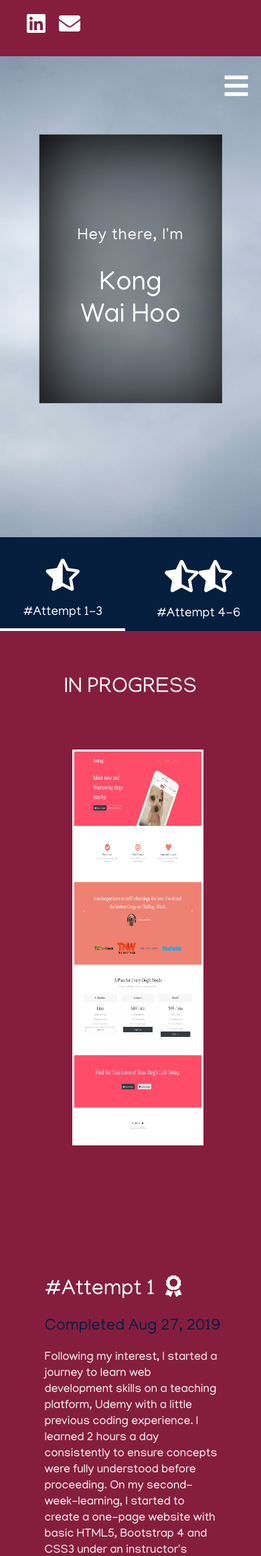
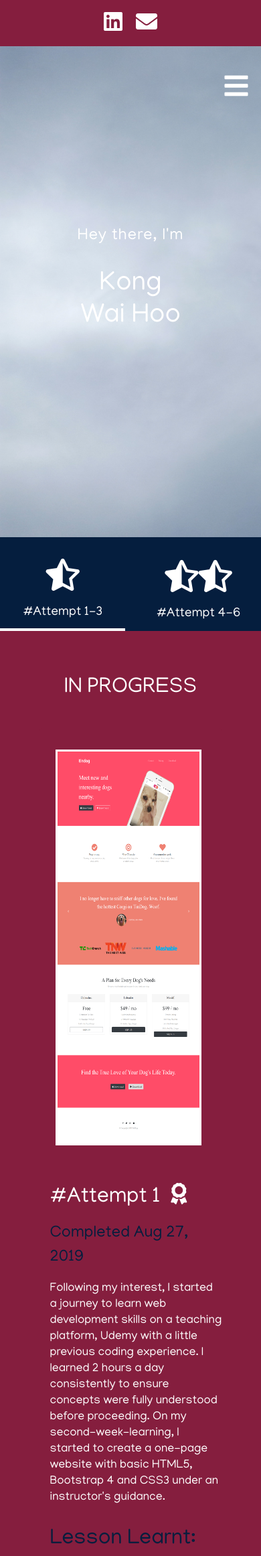
Before and after one commit to new-Kong/Personal-Website, a PHP site: page /index.html in a window 390 px wide. Shown: the top 2323 px of the page at 67% size. Run offline with PHP 8.4, Linux system fonts and the light colour scheme; some libraries are stand-ins or nearby versions.

Commit message:
Personal Website Responsive

```diff
--- a/index.html
+++ b/index.html
@@ -164,7 +164,7 @@
 
   <div class="progress-left">
     <div class="progress-left-topContent">
-    <h2> #Attempt 2 <i class=" medal-icon fas fa-times-circle fa-1x"></i></h2>
+    <h2> #Attempt 2<i class=" medal-icon fas fa-times-circle fa-1x"></i></h2>
     <p>Completed Sep 16, 2019 </p>
   </div>
 
@@ -339,7 +339,7 @@
     <h1>Acheivements</h1>
     <div class="status-1">
       <div class="status-1-left">
-        <img class="curtin" src="images/curtin-malaysia.jpg" alt="">
+        <img class="logo" src="images/curtin-malaysia.jpg" alt="">
       </div>
 
       <div class="status-1-right">
@@ -353,7 +353,7 @@
 <!-- end of status-1 -->
     <div class="status-1">
       <div class="status-1-left">
-        <img class="curtin" src="images/curtin_spe.jpg" alt="">
+        <img class="logo" src="images/curtin_spe.jpg" alt="">
       </div>
 
       <div class="status-1-right">
@@ -368,7 +368,7 @@
 <!-- end of status-2 -->
 <div class="status-1">
   <div class="status-1-left">
-    <img class="curtin" src="images/curtin_career-alumni.jpg" alt="">
+    <img class="logo" src="images/curtin_career-alumni.jpg" alt="">
   </div>
 
   <div class="status-1-right">
--- a/styles.css
+++ b/styles.css
@@ -1,7 +1,4 @@
-*{
-  padding:0;
-  margin:0;
-}
+
 
 body{
   font-family:'Manjari', sans-serif;
@@ -81,7 +78,8 @@ img{
 }
 
 .nav-links{
-  padding-top: 50%;
+  height:auto;
+  padding: 16vh 0;
   list-style: none;
 }
 
@@ -91,7 +89,7 @@ img{
   text-transform: capitalize;
   color:#fff;
   font-size: 1.5rem;
-  padding:2rem 2.7rem;
+  padding:0.8rem 2.7rem;
   transition: all 0.5s ease-out;
 }
 
@@ -122,18 +120,17 @@ img{
 
 .container-header{
   background: #851e3e;
-  height:10vh;
+  height:auto;
 }
 
 .container-header .row{
-  padding:0 2rem;
-  margin-top:1.2rem;
+  margin:1rem 0;
 }
 
 .container-header .row .col{
   display:flex;
-  justify-content: space-between;
-  align-items: baseline;
+  justify-content: center;
+  align-items: center;
   flex-wrap: nowrap;
 }
 
@@ -161,18 +158,18 @@ img{
   width:100%;
 }
 
-.container-profile-picture::before{
+/* .container-profile-picture::before{
   content:"";
   position:absolute;
   z-index:1;
   top:50%;
   left:50%;
   transform:translate(-50%, -50%);
-  width:70%;
-  height:50%;
+  width:auto;
+  height:50vh;
   background:rgba(0,0,0,0.4);
   box-shadow: inset 10px 10px 100px #000000;
-}
+} */
 
 .profile-hello{
   position:absolute;
@@ -308,7 +305,7 @@ img{
   padding:2rem 0;
   margin-bottom: 2rem;
   background-color: #851e3e;
-  height:80vh;
+  height:auto;
 }
 
 .progress .progress-left-bottomContent .tutorials-link{
@@ -323,7 +320,7 @@ img{
     padding:2rem 0;
     margin-bottom: 2rem;
     background-color: #851e3e;
-    height:160vh;
+    height:auto;
   }
 
 
@@ -398,88 +396,6 @@ img{
   text-decoration: none !important;
 }
 
-@media (max-width:1360px) {
-  .progress-1, .progress-3, .progress-5{
-   height:105vh;
- }
-
- .progress-2, .progress-4, .progress-6{
-   height:85vh;
- }
-}
-
-
-@media(max-width:800px) {
-   .progress-1, .progress-3, .progress-5{
-    height:165vh;
-  }
-
-  .progress-2{
-    height:150vh;
-  }
-
-  .progress-left{
-    margin-left: 0.5rem;
-  }
-  .progress-right{
-    margin-left: 10%;
-  }
-}
-
-
-@media(max-width:505px) {
-   .progress-1, .progress-3, .progress-5{
-    height:205vh;
-  }
-
-  .progress-4{
-    height:165vh;
-  }
-
-  .progress-2{
-    height:185vh;
-  }
-
-  .progress-6{
-    height:175vh;
-  }
-
-  .progress-left{
-    margin-left: 0.5rem;
-  }
-  .progress-right{
-    margin-left: 10%;
-  }
-}
-
-@media (max-width:325px){
-  .progress-1, .progress-3{
-   height:248vh;
- }
-
-.progress-5{
-  height:238vh;
-}
-
- .progress-2{
-   height:225vh;
- }
-
- .progress-4{
-   height:190vh;
- }
-
- .progress-6{
-   height:210vh;
- }
-
- .progress-left{
-   margin-left: 0.5rem;
- }
- .progress-right{
-   margin-left: 10%;
- }
-}
 /* end of progress
 
 /* Acheivement */
```
Also changed, not shown: other parts of styles.css (+18 -14 lines).
